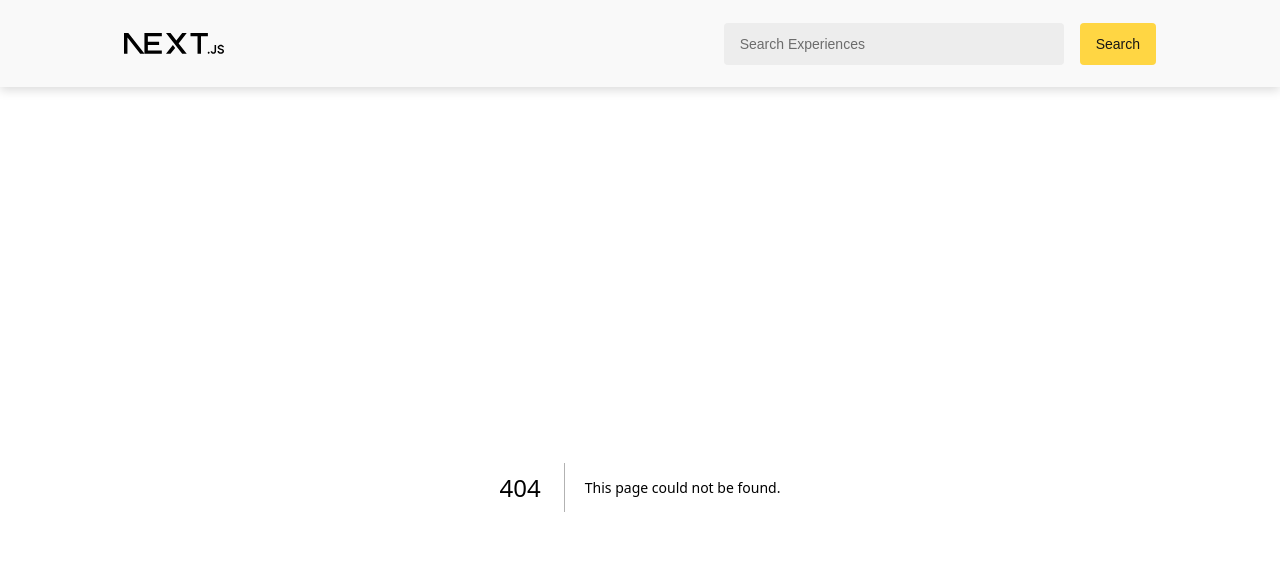
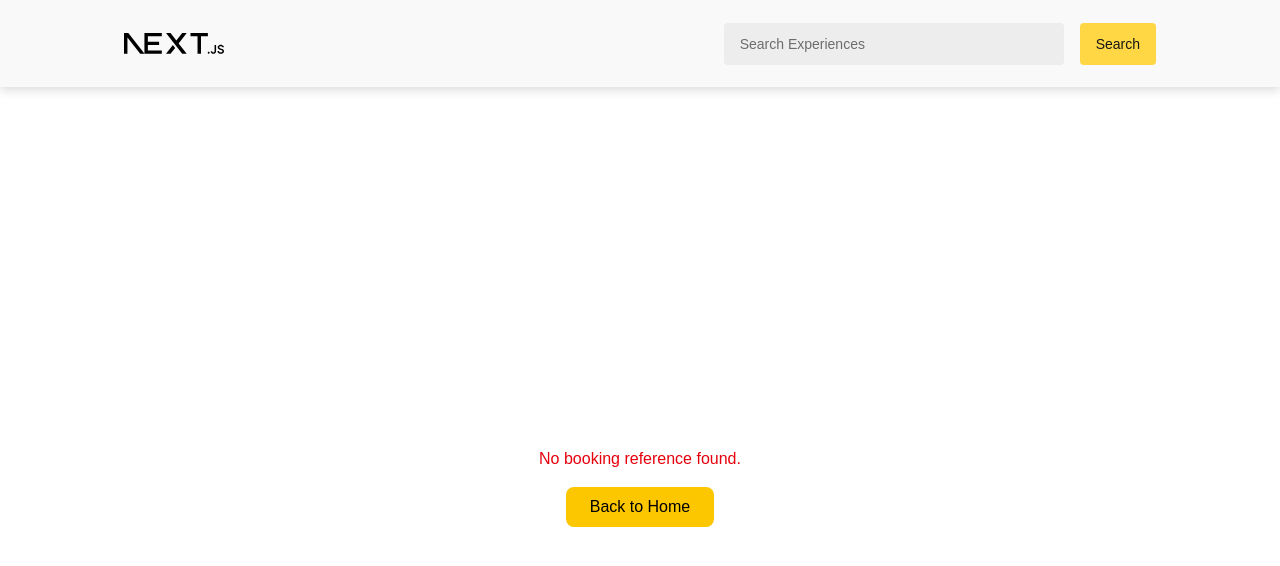
Before and after one commit to ts-31/BookMyExperience, a Next.js app in the folder frontend/: page /confirmation in a window 1280 px wide. Before the commit this address had no page. Shown: the top 566 px of the page. Built offline with nearby package versions, Linux system fonts and the light colour scheme.

Commit message:
feat: added confirmation page

```diff
--- /dev/null
+++ b/frontend/src/app/confirmation/page.tsx
@@ -0,0 +1,52 @@
+"use client";
+
+import React from "react";
+import { useRouter, useSearchParams } from "next/navigation";
+import { Check } from "lucide-react";
+
+const ConfirmationPage: React.FC = () => {
+  const router = useRouter();
+  const searchParams = useSearchParams();
+  const refId = searchParams?.get("ref") ?? null;
+
+  if (!refId) {
+    return (
+      <div className="flex flex-col items-center justify-center min-h-screen bg-white text-center px-4">
+        <div className="text-red-600 mb-4">No booking reference found.</div>
+        <button
+          onClick={() => router.push("/")}
+          className="bg-yellow-400 text-black font-medium px-6 py-2 rounded-lg hover:bg-yellow-300 transition-all duration-200"
+        >
+          Back to Home
+        </button>
+      </div>
+    );
+  }
+
+  return (
+    <div className="flex flex-col items-center justify-center min-h-screen bg-white text-center px-4">
+      {/* Green Circle with Tick */}
+      <div className="flex items-center justify-center w-24 h-24 rounded-full bg-green-500 mb-6 shadow-lg">
+        <Check className="w-12 h-12 text-white" strokeWidth={3} />
+      </div>
+
+      {/* Booking Message */}
+      <h1 className="text-2xl font-semibold text-gray-800 mb-2">
+        Booking Confirmed
+      </h1>
+      <p className="text-gray-600 text-lg mb-6">
+        Ref ID: <span className="font-mono font-semibold">{refId}</span>
+      </p>
+
+      {/* Back to Home Button */}
+      <button
+        onClick={() => router.push("/")}
+        className="bg-yellow-400 text-black font-medium px-6 py-2 rounded-lg hover:bg-yellow-300 transition-all duration-200"
+      >
+        Back to Home
+      </button>
+    </div>
+  );
+};
+
+export default ConfirmationPage;
```
